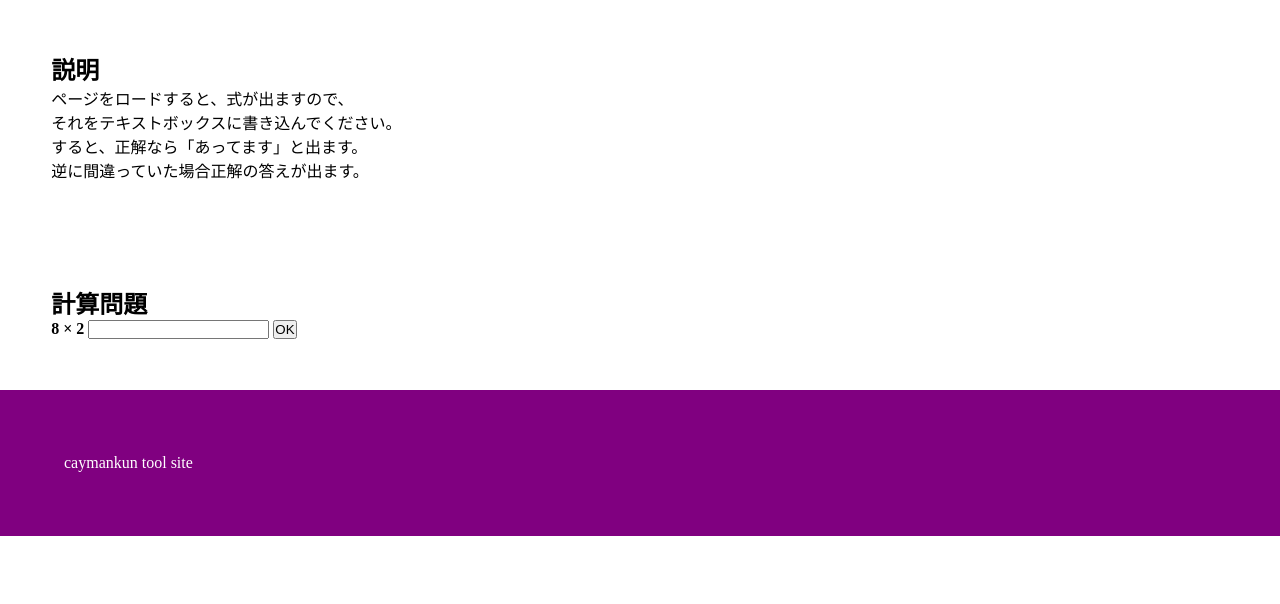
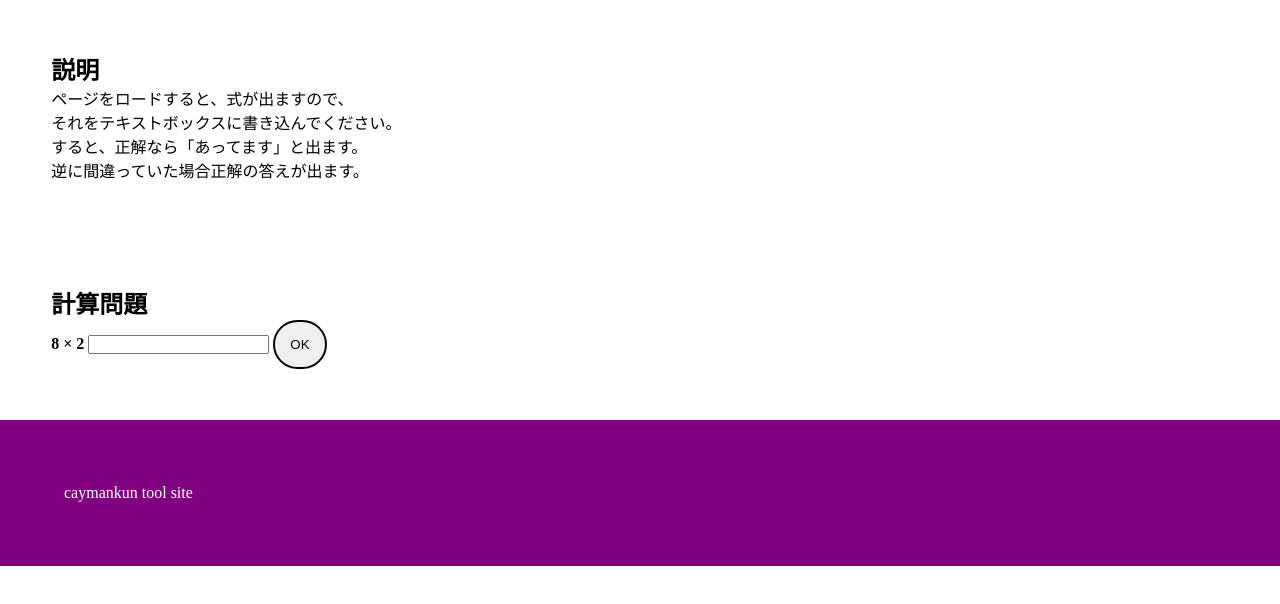
Before and after one commit to caymankun/c-tool, a plain HTML site: page page/keisanq/keisan-me.html in a window 1280 px wide. Shown: the part 104-708 px from the top of the page. Drawn offline with Linux system fonts and the light colour scheme.

Commit message:
Update style.css

```diff
--- a/style.css
+++ b/style.css
@@ -25,3 +25,10 @@ section{
     text-decoration: none;
 }
 /*main page end*/
+.bt{
+padding: 15px;
+    border: solid 2px black;
+    outline: none;
+    border-radius: 50px;
+
+}
```
